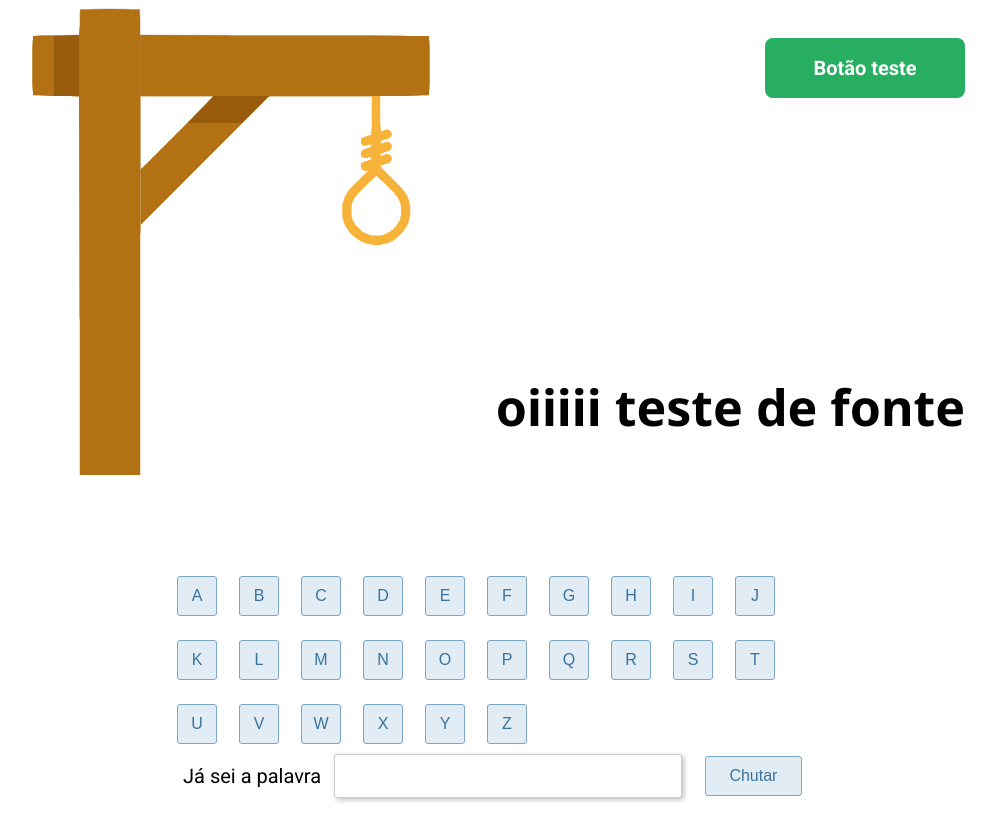
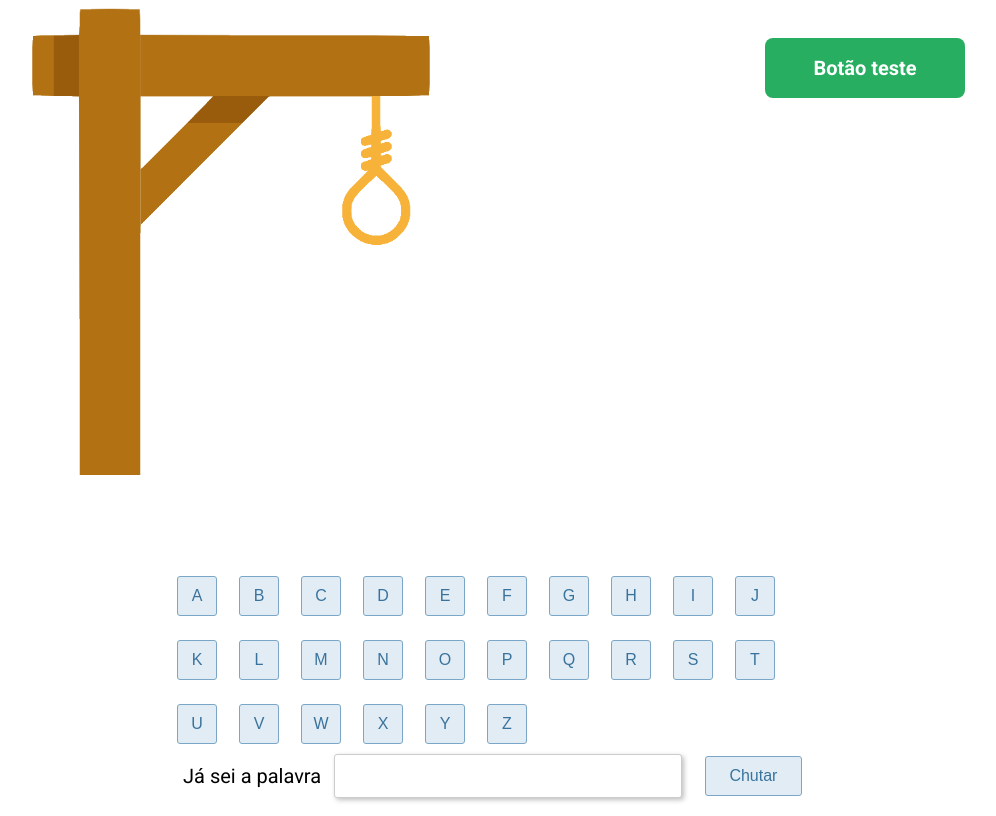
Before and after one commit to goulartggoliveira/projeto8-jogoforca, a React (Create React App) app: page / in a window 1280 px wide. Shown: the whole page, without its empty margins (150-1146 px from the left). Built offline with nearby package versions, Linux system fonts and the light colour scheme.

Commit message:
escolhendo a palavra do jogo

```diff
--- a/src/App.jsx
+++ b/src/App.jsx
@@ -39,13 +39,42 @@ const alfabeto = [
   "y",
   "z",
 ];
+const forcaImagens = [forca0, forca1, forca2, forca3, forca4, forca5, forca6];
 
 function App() {
+  const [disableInput, setDisableInput] = useState(true);
+  const [contadorErros, setcontadorErros] = useState(0);
+  const [palavraSelecionada, setpalavraSelecionada] = useState([]);
+  const [palavraBranca, setpalavraBranca] = useState([]);
+
+  function iniciarJogo() {
+    setDisableInput(false);
+    escolherPalavra();
+  }
+
+  function escolherPalavra() {
+    let indice = Math.floor(Math.random() * Palavras.length);
+    const palavra = Palavras[indice];
+    const arrayP = palavra.split("");
+    setpalavraSelecionada(arrayP);
+    const espacoBranco = [];
+    arrayP.forEach((P) => espacoBranco.push("_ "));
+    setpalavraBranca(espacoBranco);
+    console.log(palavra);
+    console.log(palavraBranca);
+    console.log(palavraSelecionada);
+  }
+
   return (
     <div className="container">
-      <Jogo forca0={forca0} />
+      <Jogo
+        forcaImagens={forcaImagens}
+        iniciarJogo={iniciarJogo}
+        contadorErros={contadorErros}
+        palavraBranca={palavraBranca}
+      />
       <Letras alfabeto={alfabeto} />
-      <Chute />
+      <Chute disableInput={disableInput} />
     </div>
   );
 }
--- a/src/components/Chute.jsx
+++ b/src/components/Chute.jsx
@@ -1,8 +1,8 @@
-export default function Chute() {
+export default function Chute(props) {
   return (
     <div className="chute-container">
       <span>Já sei a palavra</span>
-      <input type="text" />
+      <input type="text" disabled={props.disableInput} />
       <button>Chutar</button>
     </div>
   );
--- a/src/components/Jogo.jsx
+++ b/src/components/Jogo.jsx
@@ -1,9 +1,9 @@
 export default function Jogo(props) {
   return (
     <div className="jogo-container">
-      <img src={props.forca0} alt="forca-imagem" />
-      <button>Botão teste</button>
-      <h1>oiiiii teste de fonte</h1>
+      <img src={props.forcaImagens[props.contadorErros]} alt="forca-imagem" />
+      <button onClick={props.iniciarJogo}>Botão teste</button>
+      <h1>{props.palavraBranca}</h1>
     </div>
   );
 }
--- a/src/components/Letras.jsx
+++ b/src/components/Letras.jsx
@@ -3,7 +3,9 @@ export default function Letras(props) {
   return (
     <div className="letras-container">
       {props.alfabeto.map((a) => (
-        <button>{a}</button>
+        <button key={a} disabled>
+          {a}
+        </button>
       ))}
     </div>
   );
--- a/src/styles/style.css
+++ b/src/styles/style.css
@@ -41,6 +41,7 @@
   justify-content: center;
   align-items: center;
   color: #ffffff;
+  cursor: pointer;
 }
 
 .letras-container {
@@ -63,6 +64,7 @@
 
   text-transform: uppercase;
   font-size: 16px;
+  cursor: pointer;
 }
 
 .chute-container {
```
